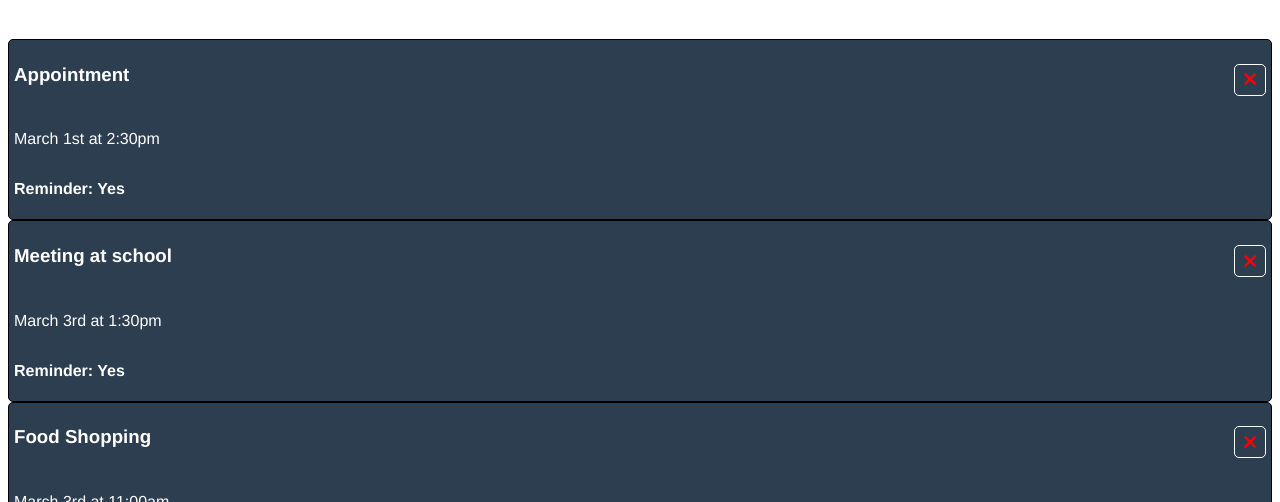
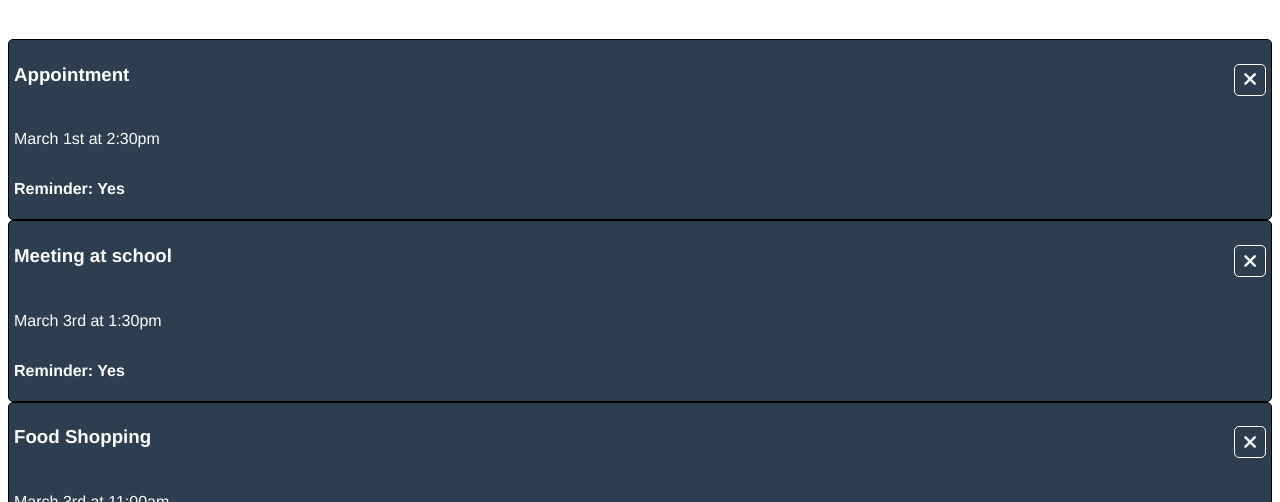
Before and after one commit to pkaseta/Task-Tracker-App-Vue, a Vue app: page / in a window 1280 px wide. Shown: the part 121-623 px from the top of the page. Built offline with nearby package versions, Linux system fonts and the light colour scheme.

Commit message:
Changed X button to white color to match the layout better

```diff
--- a/src/components/SingleTask.vue
+++ b/src/components/SingleTask.vue
@@ -34,7 +34,7 @@ export default {
 <style scoped>
   .fas
   {
-    color: red;
+    color: white;
   }
   .tasks-container {
     padding: 5px;
@@ -60,4 +60,7 @@ export default {
     border: 1px solid white;
     border-radius: 5px;
   }
+  .tasks-content :hover {
+
+  }
 </style>
```
